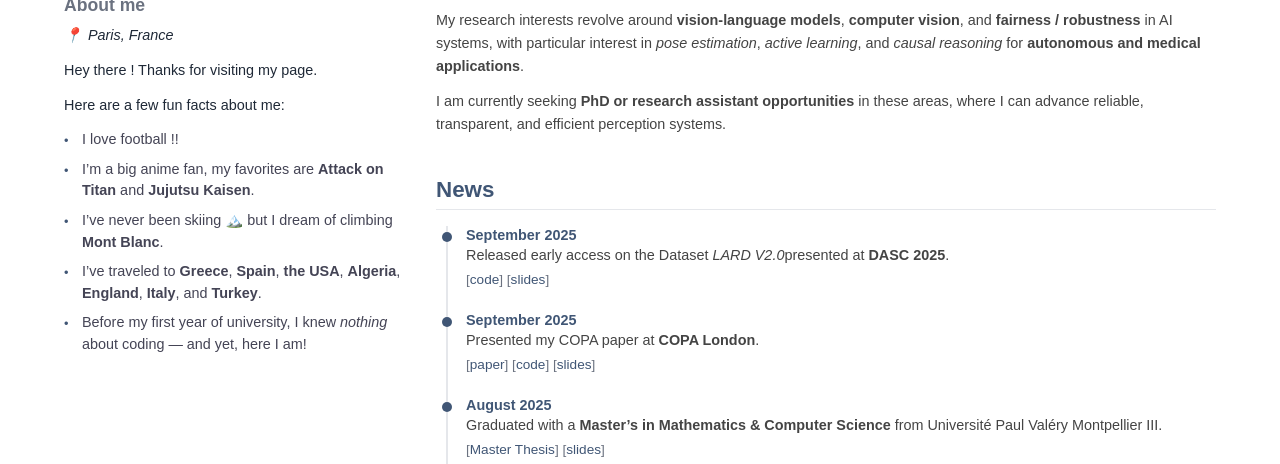
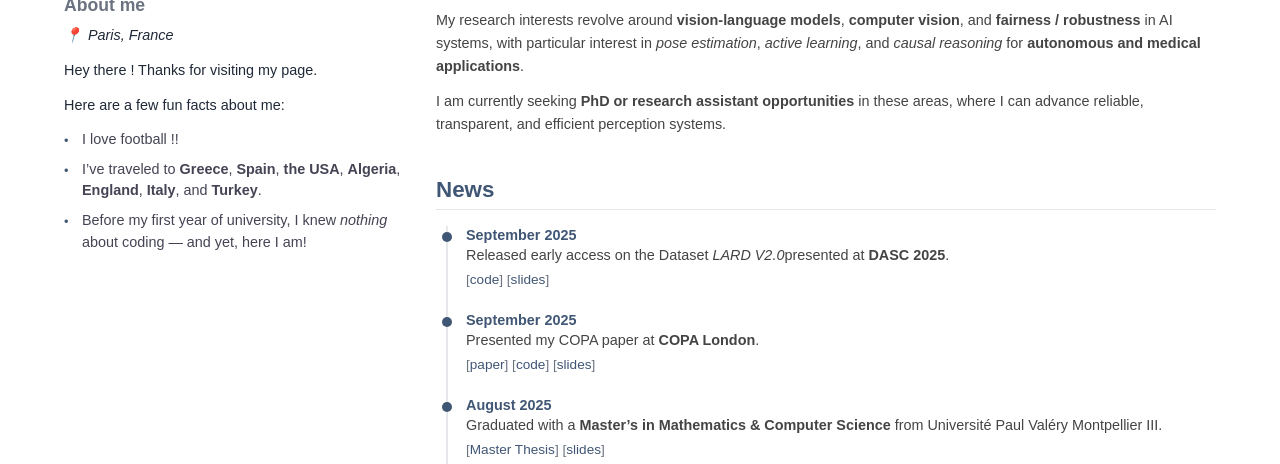
Before and after one commit to alyasltd/alyasltd.github.io, a plain HTML site: page index.html in a window 1280 px wide. Shown: the part 345-809 px from the top of the page. Drawn offline with Linux system fonts and the light colour scheme.

Commit message:
added pages

```diff
--- a/index.html
+++ b/index.html
@@ -21,8 +21,6 @@
           <p>Here are a few fun facts about me:</p>
           <ul class="fun-facts">
           <li>I love football !!</li>
-          <li>I’m a big anime fan, my favorites are <strong>Attack on Titan</strong> and <strong>Jujutsu Kaisen</strong>.</li>
-          <li>I’ve never been skiing 🏔️ but I dream of climbing <strong>Mont Blanc</strong>.</li>
           <li>I’ve traveled to <strong>Greece</strong>, <strong>Spain</strong>, <strong>the USA</strong>, <strong>Algeria</strong>, <strong>England</strong>, <strong>Italy</strong>, and <strong>Turkey</strong>.</li>
           <li>Before my first year of university, I knew <em>nothing</em> about coding — and yet, here I am!</li>
         </ul>
```
Also changed, not shown: 2 other files.
